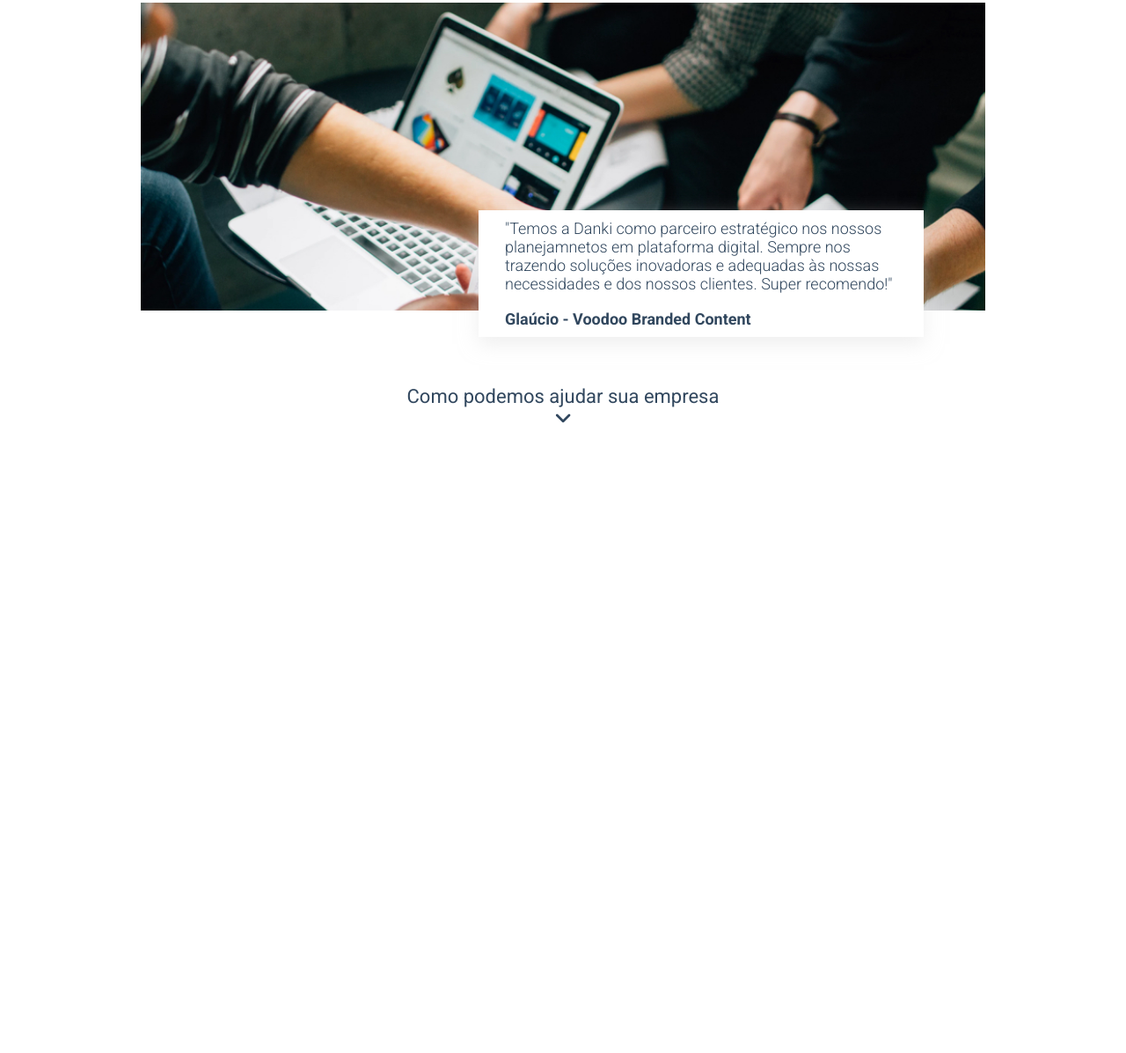
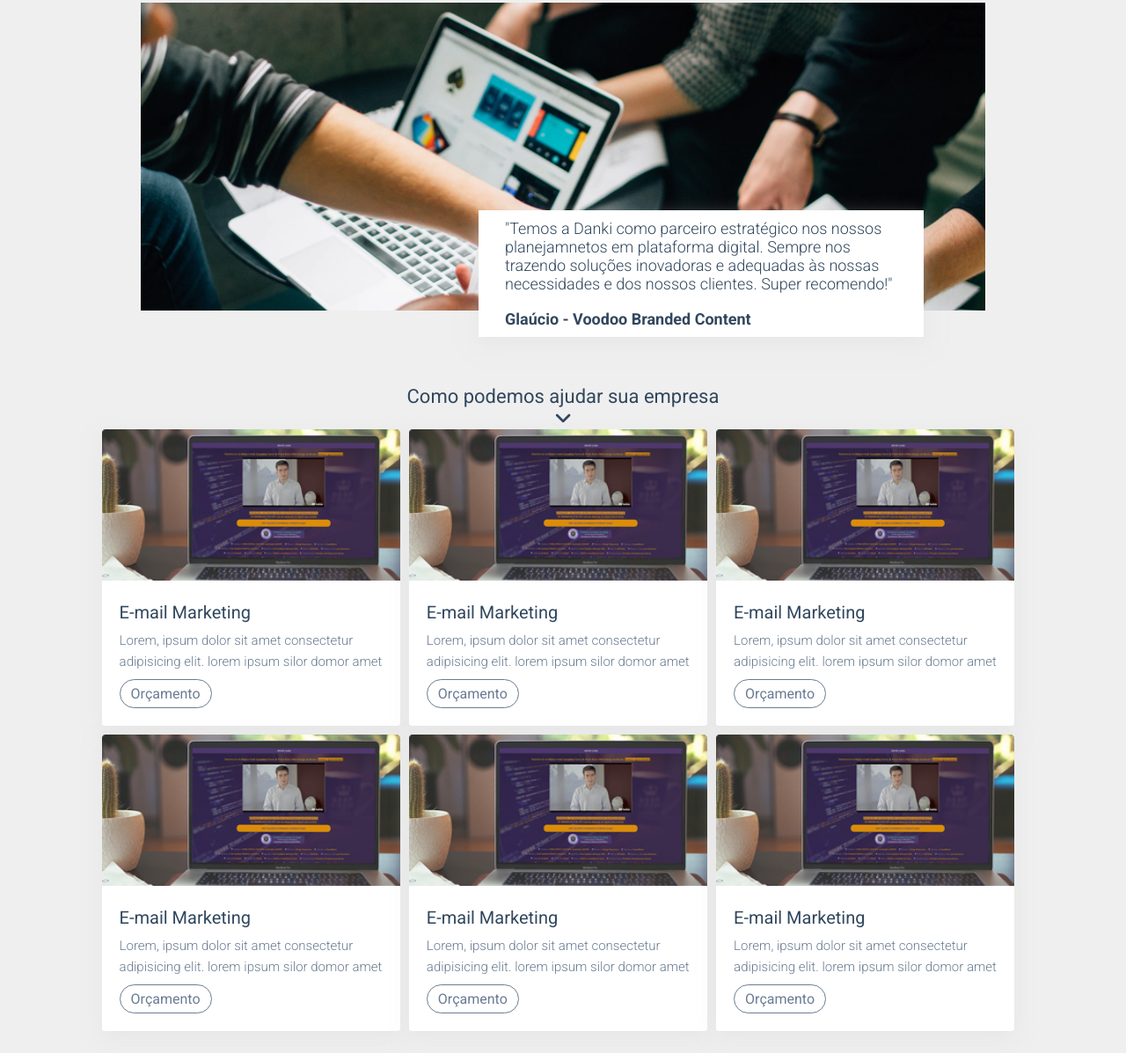
Before and after one commit to Marcelo-Henrique-dev/projeto-10-dankicode, a plain HTML site: page index.html in a window 1280 px wide. Shown: the part 1057-2254 px from the top of the page at 88% size. Before the commit the page ends 1570 px from the top, so only its background shows below. Drawn offline with nearby package versions, Linux system fonts and the light colour scheme.

Commit message:
adicionada nova sessão (serviços) bem com responsividade da mesma

```diff
--- a/css/style.css
+++ b/css/style.css
@@ -4,8 +4,10 @@
     box-sizing: border-box;
     font-family: 'Roboto', sans-serif;
 }
-html, body{
+body{
     height: 100%;
+    background-color: rgba(224, 224, 224, 0.5);
+    overflow-x: hidden;
 }
 
     /* PADRÕES */
@@ -210,6 +212,9 @@ section.descricao-danki3 > .container{
 section.servicos{
     padding: 25px 0;
 }
+section.servicos > .container{
+    max-width: 1100px;
+}
 .title-servicos{
     text-align: center;
 }
@@ -217,6 +222,43 @@ section.servicos{
     color: #31475e;
     font-size: 22px;
     font-weight: normal;
+}
+.flex-servicos{
+    display: flex;
+    flex-wrap: wrap;
+    gap: 10px;
+}
+.box-servico{
+    border-radius: 3px;
+    background-color: #ffffff;
+    width: calc(33.3% - 10px);
+    box-shadow: 0 8px 20px rgba(224, 224, 224, 0.5);
+}
+.box-servico img{
+    width: 100%;
+}
+.box-servico-wraper{
+    padding: 20px;
+}
+.box-servico-wraper h2{
+    color: #31475e;
+    font-size: 20px;
+    font-weight: normal;
+}
+.box-servico-wraper p{
+    font-weight: lighter;
+    color: #6a7c92;
+    font-size: 15px;
+    margin: 8px 0;
+    line-height: 1.6;
+}
+.box-servico-wraper a{
+    display: inline-block;
+    border: 1px solid #6a7c92;
+    color: #6a7c92;
+    text-decoration: none;
+    padding: 6px 12px;
+    border-radius: 20px;
 }
 
     /* MEDIA QUERIES */
@@ -258,4 +300,9 @@ section.servicos{
         margin: 0 auto;
         margin-top: 10px;
     }
+    .box-servico{
+        width: 100%;
+        max-width: 400px;
+        margin: 0 auto;
+    }
 }
--- a/index.html
+++ b/index.html
@@ -1,6 +1,7 @@
 <!DOCTYPE html>
 <html>
 <head>
+    <meta http-equiv="X-UA-Compatible" content="IE=Edge">
     <meta name="keywords" content="marketing digita, agência, automação de marketing">
     <meta name="author" content="Danki Code - Marcelo Henrique">
     <meta name="viewport" content="width=device-width, initial-scale=1.0">
@@ -74,6 +75,56 @@
             <div class="title-servicos">
                 <h3>Como podemos ajudar sua empresa <br><i class="fa fa-angle-down"></i></h3>
             </div> <!--title serviços-->
+            <div class="flex-servicos">
+                <div class="box-servico">
+                    <img src="./img/img1.jpg">
+                    <div class="box-servico-wraper">
+                        <h2>E-mail Marketing</h2>
+                        <p>Lorem, ipsum dolor sit amet consectetur adipisicing elit. lorem ipsum silor domor amet</p>
+                        <a href="#">Orçamento</a>
+                    </div> <!--box servico wraper-->
+                </div> <!--box servico-->
+                <div class="box-servico">
+                    <img src="./img/img1.jpg">
+                    <div class="box-servico-wraper">
+                        <h2>E-mail Marketing</h2>
+                        <p>Lorem, ipsum dolor sit amet consectetur adipisicing elit. lorem ipsum silor domor amet</p>
+                        <a href="#">Orçamento</a>
+                    </div> <!--box servico wraper-->
+                </div> <!--box servico-->
+                <div class="box-servico">
+                    <img src="./img/img1.jpg">
+                    <div class="box-servico-wraper">
+                        <h2>E-mail Marketing</h2>
+                        <p>Lorem, ipsum dolor sit amet consectetur adipisicing elit. lorem ipsum silor domor amet</p>
+                        <a href="#">Orçamento</a>
+                    </div> <!--box servico wraper-->
+                </div> <!--box servico-->
+                <div class="box-servico">
+                    <img src="./img/img1.jpg">
+                    <div class="box-servico-wraper">
+                        <h2>E-mail Marketing</h2>
+                        <p>Lorem, ipsum dolor sit amet consectetur adipisicing elit. lorem ipsum silor domor amet</p>
+                        <a href="#">Orçamento</a>
+                    </div> <!--box servico wraper-->
+                </div> <!--box servico-->
+                <div class="box-servico">
+                    <img src="./img/img1.jpg">
+                    <div class="box-servico-wraper">
+                        <h2>E-mail Marketing</h2>
+                        <p>Lorem, ipsum dolor sit amet consectetur adipisicing elit. lorem ipsum silor domor amet</p>
+                        <a href="#">Orçamento</a>
+                    </div> <!--box servico wraper-->
+                </div> <!--box servico-->
+                <div class="box-servico">
+                    <img src="./img/img1.jpg">
+                    <div class="box-servico-wraper">
+                        <h2>E-mail Marketing</h2>
+                        <p>Lorem, ipsum dolor sit amet consectetur adipisicing elit. lorem ipsum silor domor amet</p>
+                        <a href="#">Orçamento</a>
+                    </div> <!--box servico wraper-->
+                </div> <!--box servico-->
+            </div> <!--flex serviços-->
         </div> <!--container-->
     </section> <!--serviços-->
     <!-- SCRIPTS -->
```
